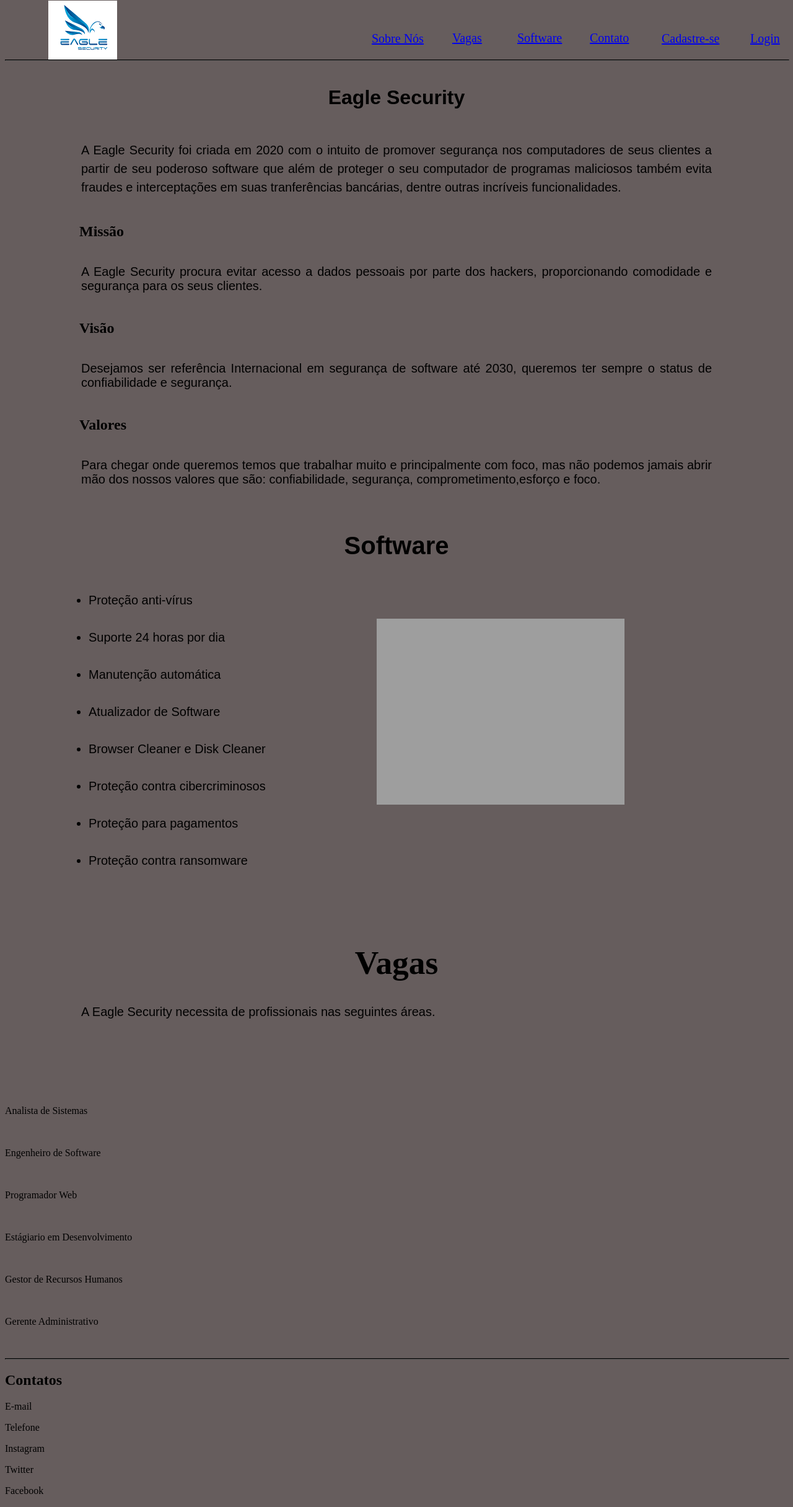
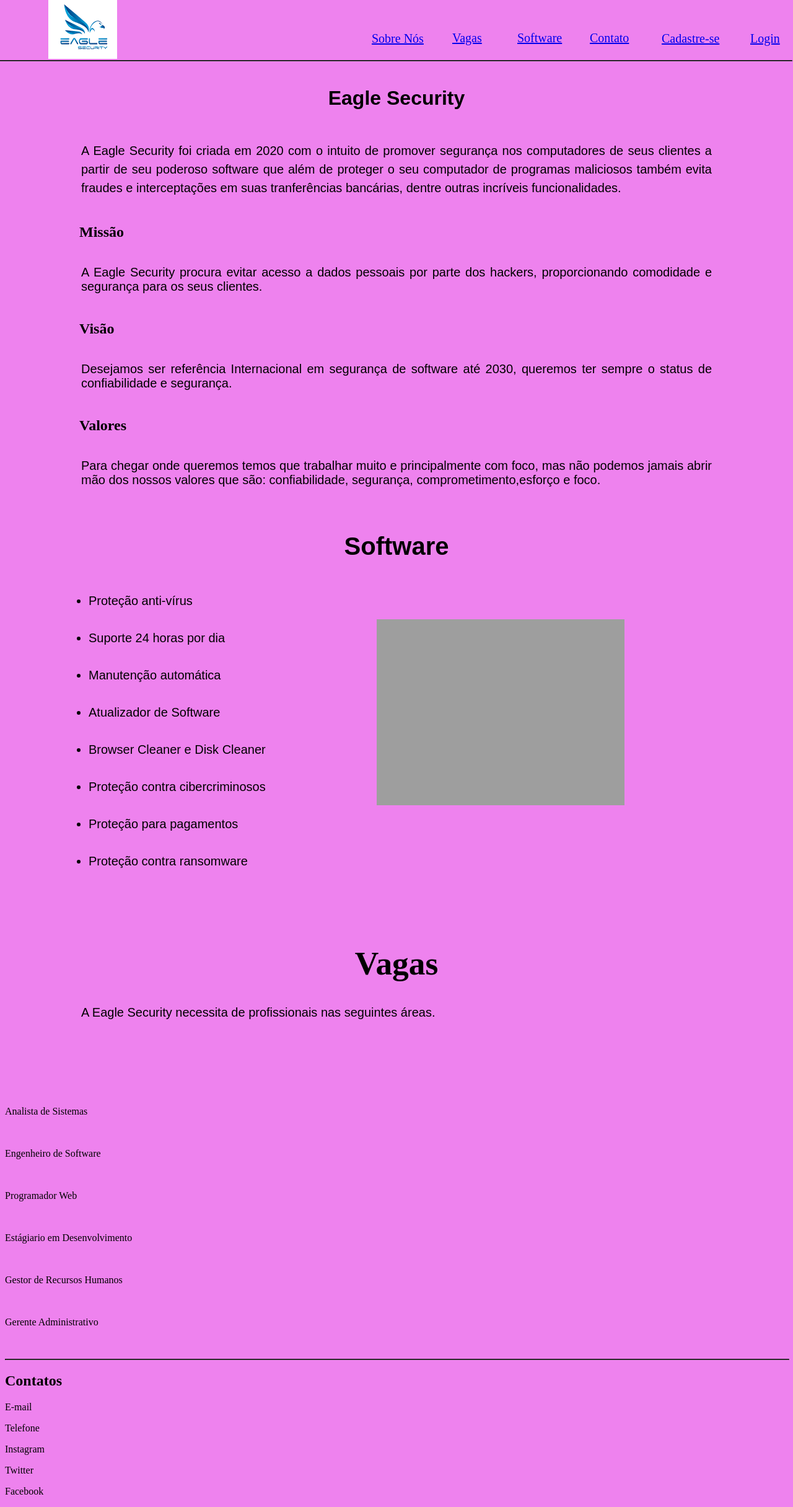
Before and after one commit to LucasLBB/Portf-lio, a PHP site: page /telaprincipal.html in a window 1280 px wide. Shown: the whole page at 62% size. Before the commit the page ends 2410 px from the top, so only its background shows below. Run offline with PHP 8.4, Linux system fonts and the light colour scheme; grey boxes are pictures that could not be loaded.

Commit message:
Melhora Visual

```diff
--- a/Projetohtml/telaprincipal.css
+++ b/Projetohtml/telaprincipal.css
@@ -1,8 +1,10 @@
 .hed
 {
     border-color:black;
-    width: 100%;
-    margin-top: -20px;
+    width: 101.2%;
+    margin-top: -18px;
+    margin-left: -10px;
+
 }
 
 #prin
@@ -26,7 +28,7 @@
 #logo
 {
     margin-left: 70px;
-    margin-top: -15px;
+    margin-top: -16px;
 }
 
 #but
@@ -183,7 +185,12 @@
     margin-top: -100px;
 }
 
+.header{
+    position: -webkit-sticky;
+    margin:-8px;
+    background-color:teal;
+}
+
 body{
-    background-color: rgb(102, 93, 93);
-
+    background-color: violet;
 }
```
